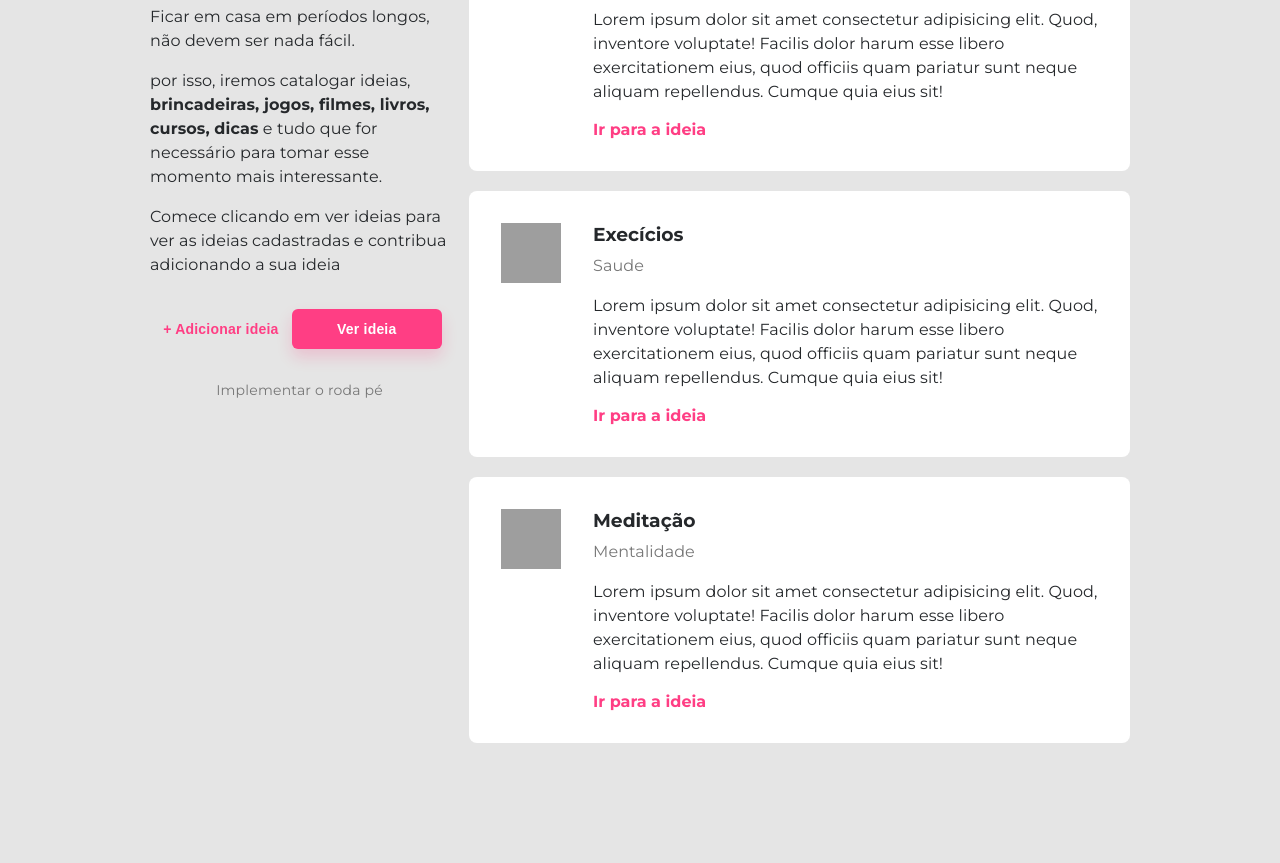
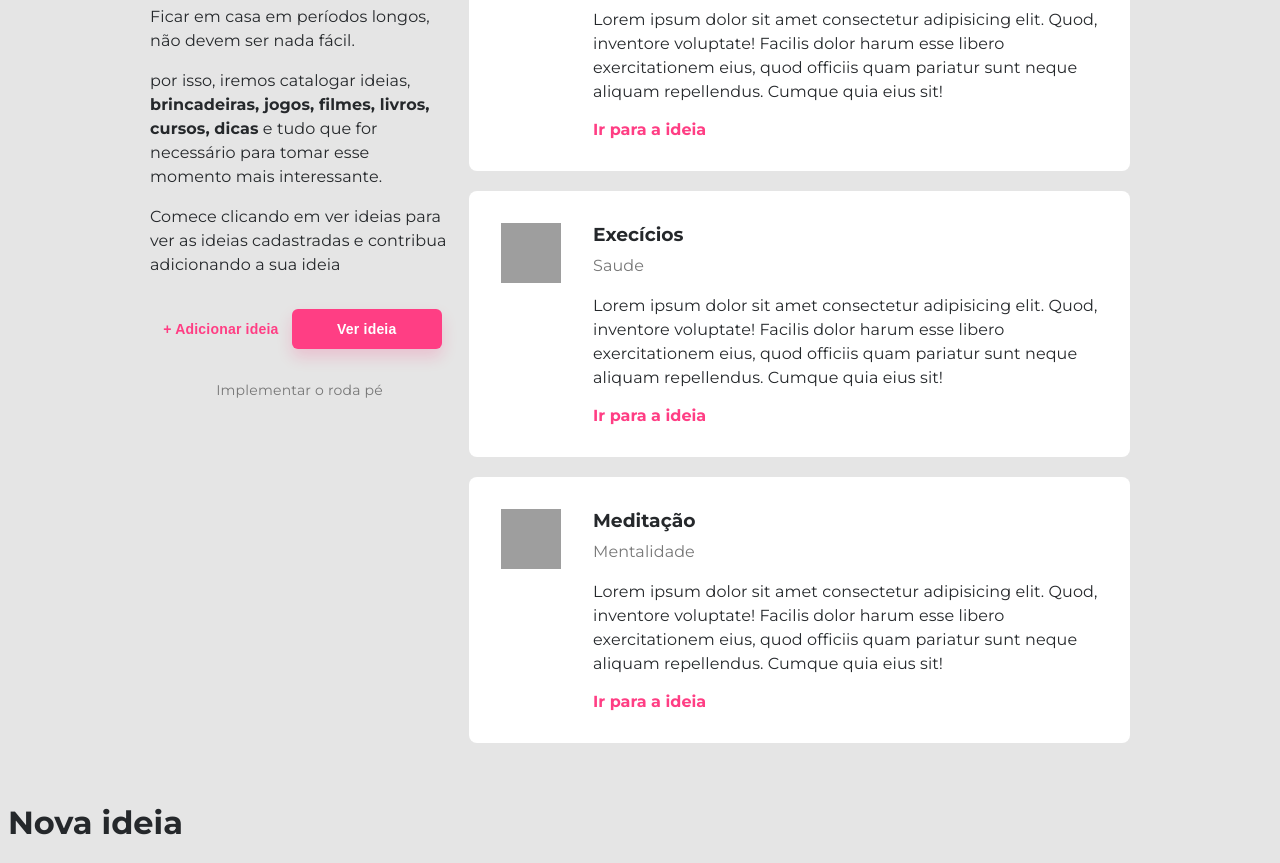
Before and after one commit to leomoraiscam/creative-ideas, a plain HTML site: page src/index.html in a window 1280 px wide. Shown: the part 135-998 px from the top of the page. Before the commit the page ends 938 px from the top, so only its background shows below. Drawn offline with Linux system fonts and the light colour scheme; grey boxes are pictures that could not be loaded.

Commit message:
Estruturando o modal da página | Estruturação

```diff
--- a/src/index.html
+++ b/src/index.html
@@ -102,6 +102,12 @@
       </section>
     </div>
 
+    <div id="modal">
+      <div class="content">
+        <h1>Nova ideia</h1>
+      </div>
+    </div>
+
     <script src="scripts.js"></script>
   </body>
 </html>
```
